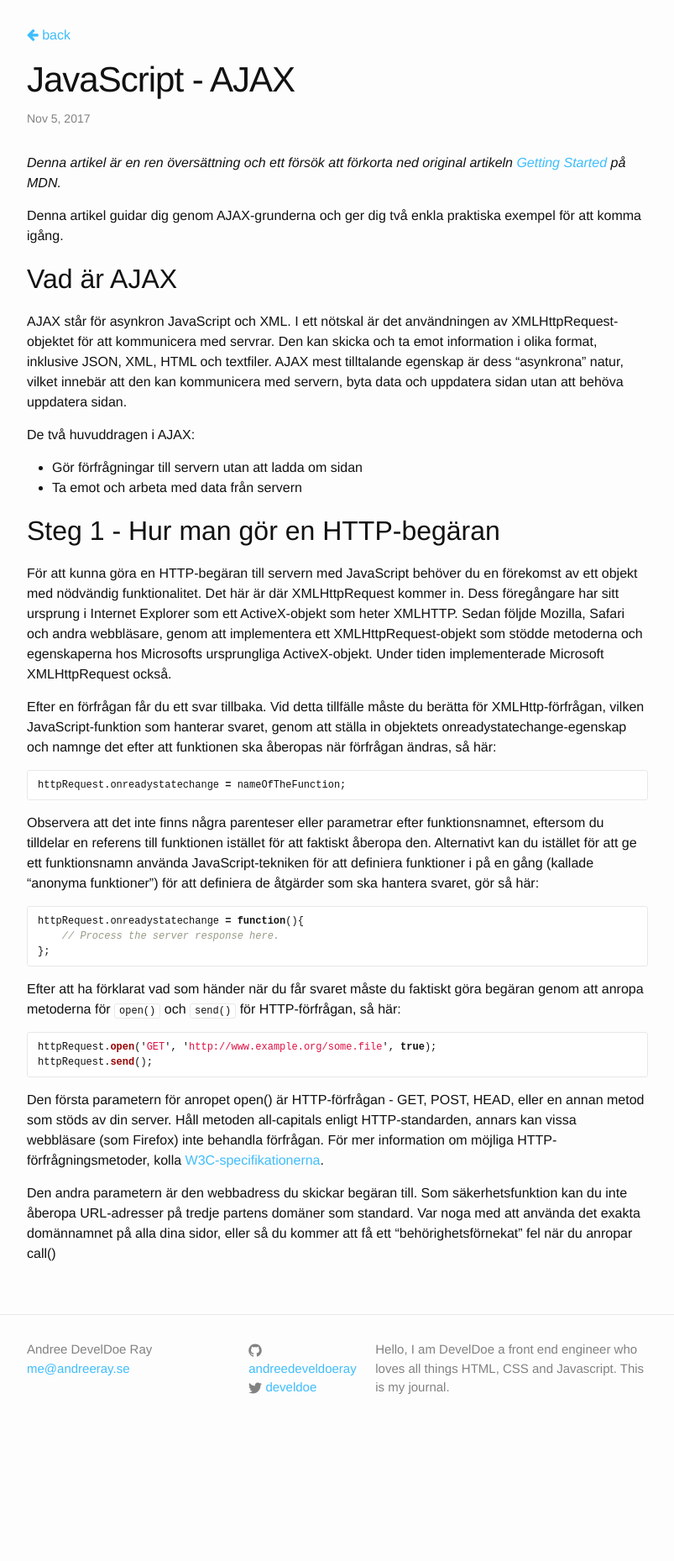
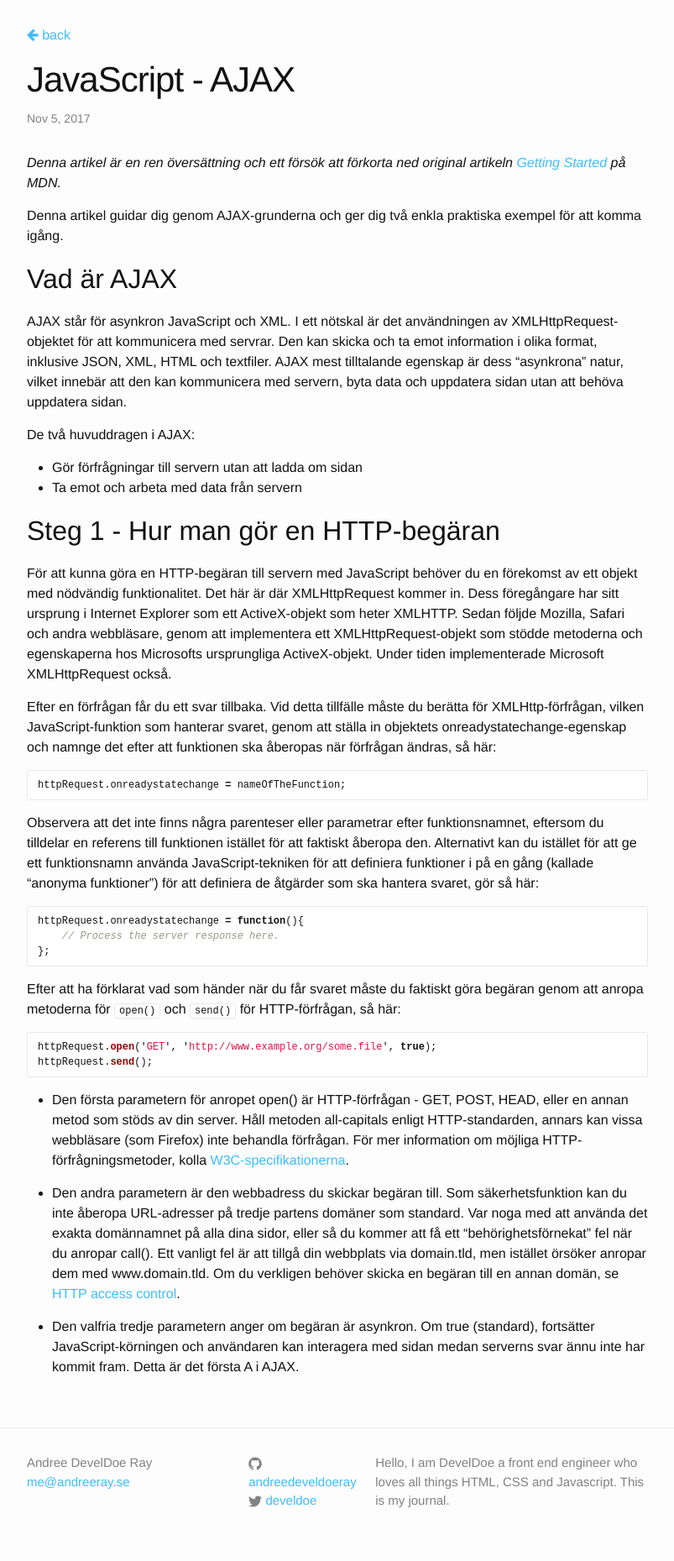
Before and after one commit to develdoe/develdoe.github.io, a Jekyll site: the page built from _posts/2017-11-05-javascript-ajax.md, in a window 1280 px wide. Shown: the whole page at 84% size, without its empty margins (238-1041 px from the left). Built offline with Jekyll 4.4.1, drawn with Linux system fonts in a browser that asks for light colours; before the commit the page ends 1724 px from its top, so only the background shows below that.

Commit message:
Create 2017-11-05-javascript-ajax.md

````diff
--- a/_posts/2017-11-05-javascript-ajax.md
+++ b/_posts/2017-11-05-javascript-ajax.md
@@ -41,6 +41,8 @@ httpRequest.open('GET', 'http://www.example.org/some.file', true);
 httpRequest.send();
 ```
 
-Den första parametern för anropet open() är HTTP-förfrågan - GET, POST, HEAD, eller en annan metod som stöds av din server. Håll metoden all-capitals enligt HTTP-standarden, annars kan vissa webbläsare (som Firefox) inte behandla förfrågan. För mer information om möjliga HTTP-förfrågningsmetoder, kolla [W3C-specifikationerna](https://www.w3.org/Protocols/rfc2616/rfc2616-sec9.html).
+* Den första parametern för anropet open() är HTTP-förfrågan - GET, POST, HEAD, eller en annan metod som stöds av din server. Håll metoden all-capitals enligt HTTP-standarden, annars kan vissa webbläsare (som Firefox) inte behandla förfrågan. För mer information om möjliga HTTP-förfrågningsmetoder, kolla [W3C-specifikationerna](https://www.w3.org/Protocols/rfc2616/rfc2616-sec9.html).
 
-Den andra parametern är den webbadress du skickar begäran till. Som säkerhetsfunktion kan du inte åberopa URL-adresser på tredje partens domäner som standard. Var noga med att använda det exakta domännamnet på alla dina sidor, eller så du kommer att få ett "behörighetsförnekat" fel när du anropar call()
+* Den andra parametern är den webbadress du skickar begäran till. Som säkerhetsfunktion kan du inte åberopa URL-adresser på tredje partens domäner som standard. Var noga med att använda det exakta domännamnet på alla dina sidor, eller så du kommer att få ett "behörighetsförnekat" fel när du anropar call(). Ett vanligt fel är att tillgå din webbplats via domain.tld, men istället örsöker anropar dem med www.domain.tld. Om du verkligen behöver skicka en begäran till en annan domän, se [HTTP access control](https://developer.mozilla.org/en-US/docs/Web/HTTP/CORS).
+
+* Den valfria tredje parametern anger om begäran är asynkron. Om true (standard), fortsätter JavaScript-körningen och användaren kan interagera med sidan medan serverns svar ännu inte har kommit fram. Detta är det första A i AJAX.
````
